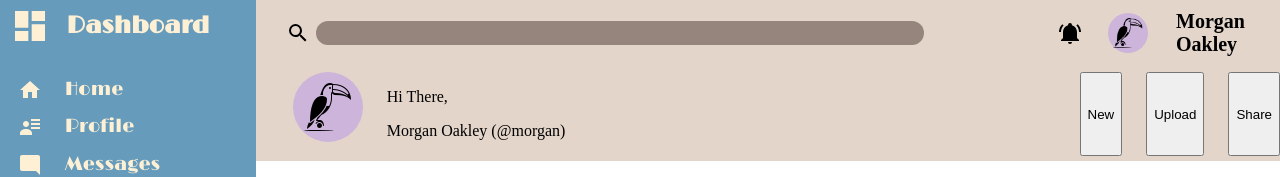
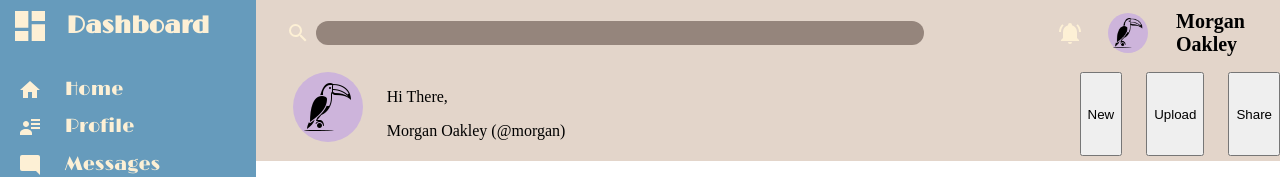
Before and after one commit to mn-chetan/web-dev-projects, a plain HTML site: page Odin-Projects/Admin-Dashboard/index.html in a window 1280 px wide. Shown: the top 177 px of the page. Drawn offline with Linux system fonts and the light colour scheme.

Commit message:
Add CSS variable for text color to improve theme consistency in Admin Dashboard

```diff
--- a/Odin-Projects/Admin-Dashboard/style.css
+++ b/Odin-Projects/Admin-Dashboard/style.css
@@ -4,6 +4,10 @@
     url("fonts/limelight-regular-webfont.woff") format("woff");
   font-weight: normal;
   font-style: normal;
+}
+
+:root {
+  --text-color: #fdf0d5;
 }
 
 body {
@@ -27,7 +31,6 @@ h2 {
 }
 
 .sidebar {
-  --text-color: #fdf0d5;
   --grid-template-columns: 0.2fr 1fr;
   --column-gap: 1rem;
 
```
